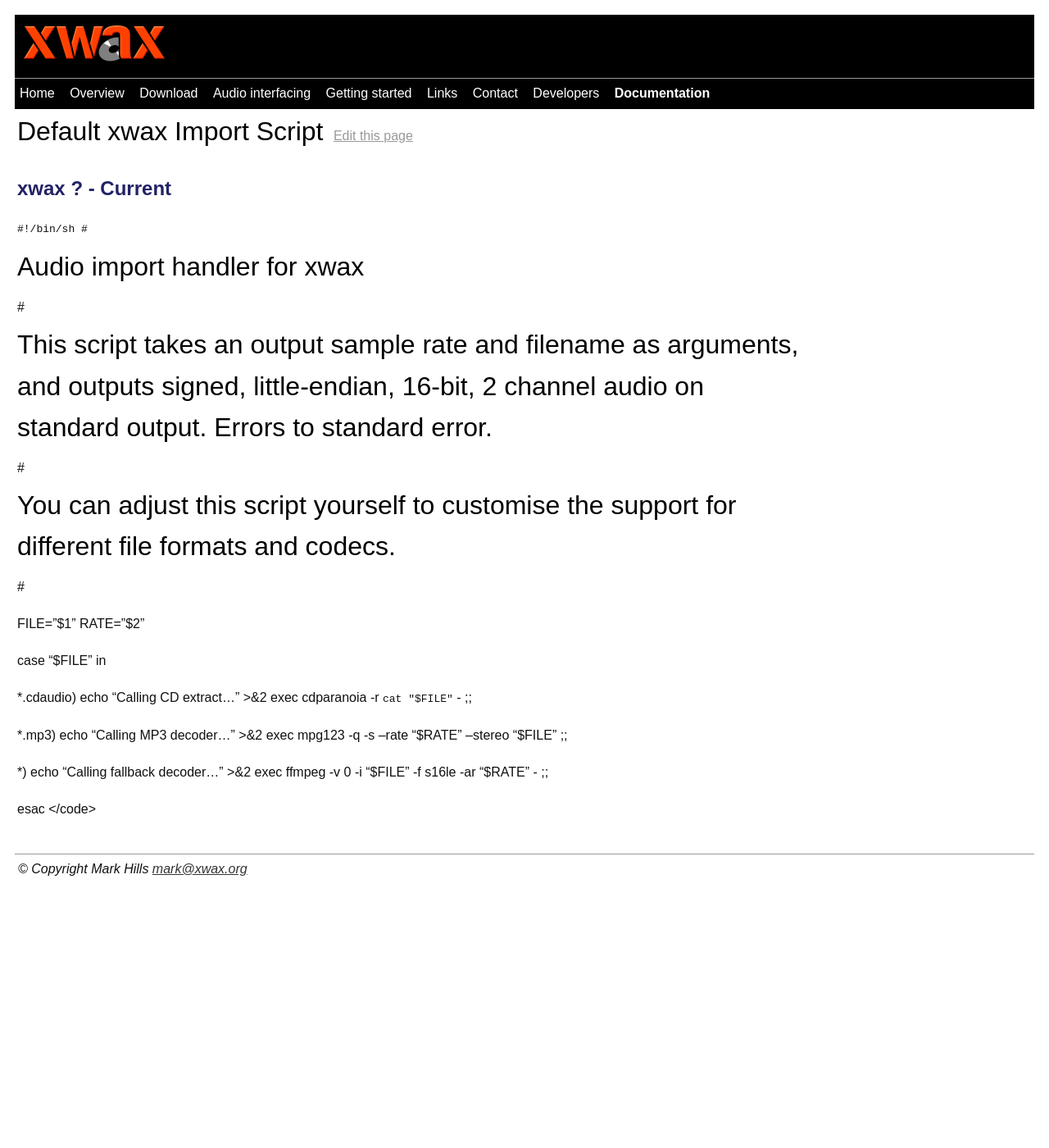
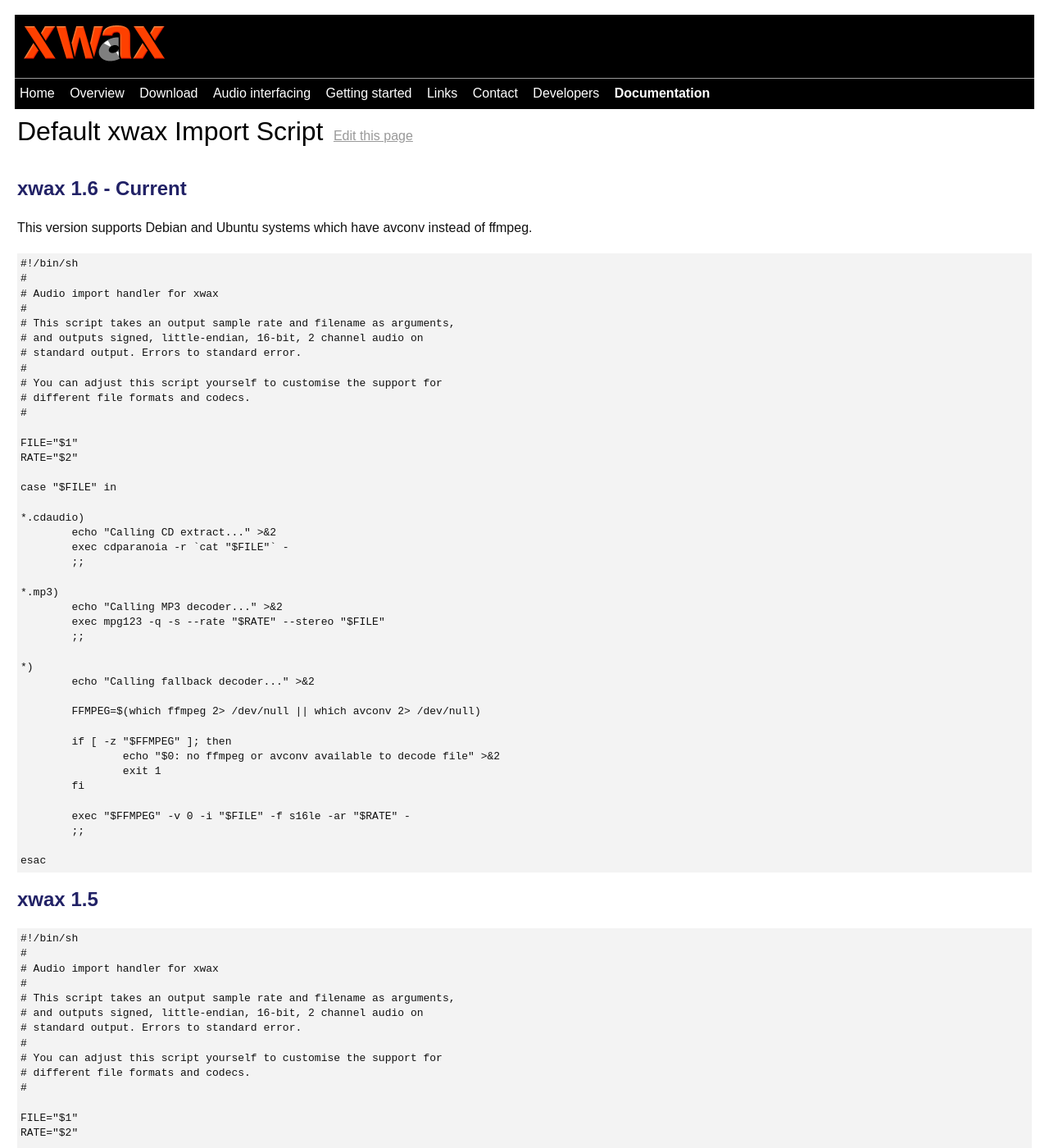
Before and after one commit to xwax/xwax.github.io, a Jekyll site: the page built from default_import_script.md, in a window 1280 px wide and 1400 px high. Shown: the whole window at 82% size. Built offline with Jekyll 4.4.1, drawn with Linux system fonts in a browser that asks for light colours; some of the changed text lies outside the part shown.

Commit message:
Update default_import_script.md
Update for 1.6 release

````diff
--- a/default_import_script.md
+++ b/default_import_script.md
@@ -3,10 +3,58 @@
 title: Default xwax Import Script
 ---
 
+## xwax 1.6 - Current
 
-## xwax ? - Current
+This version supports Debian and Ubuntu systems which have avconv instead of ffmpeg.
 
-<code bash import>#!/bin/sh
+```
+#!/bin/sh
+#
+# Audio import handler for xwax
+#
+# This script takes an output sample rate and filename as arguments,
+# and outputs signed, little-endian, 16-bit, 2 channel audio on
+# standard output. Errors to standard error.
+#
+# You can adjust this script yourself to customise the support for
+# different file formats and codecs.
+#
+
+FILE="$1"
+RATE="$2"
+
+case "$FILE" in
+
+*.cdaudio)
+	echo "Calling CD extract..." >&2
+	exec cdparanoia -r `cat "$FILE"` -
+	;;
+
+*.mp3)
+	echo "Calling MP3 decoder..." >&2
+	exec mpg123 -q -s --rate "$RATE" --stereo "$FILE"
+	;;
+
+*)
+	echo "Calling fallback decoder..." >&2
+
+	FFMPEG=$(which ffmpeg 2> /dev/null || which avconv 2> /dev/null)
+
+	if [ -z "$FFMPEG" ]; then
+		echo "$0: no ffmpeg or avconv available to decode file" >&2
+		exit 1
+	fi
+
+	exec "$FFMPEG" -v 0 -i "$FILE" -f s16le -ar "$RATE" -
+	;;
+
+esac
+```
+
+## xwax 1.5
+
+```
+#!/bin/sh
 #
 # Audio import handler for xwax
 #
@@ -39,4 +87,4 @@
     ;;
 
 esac
-</code>
+```
````
